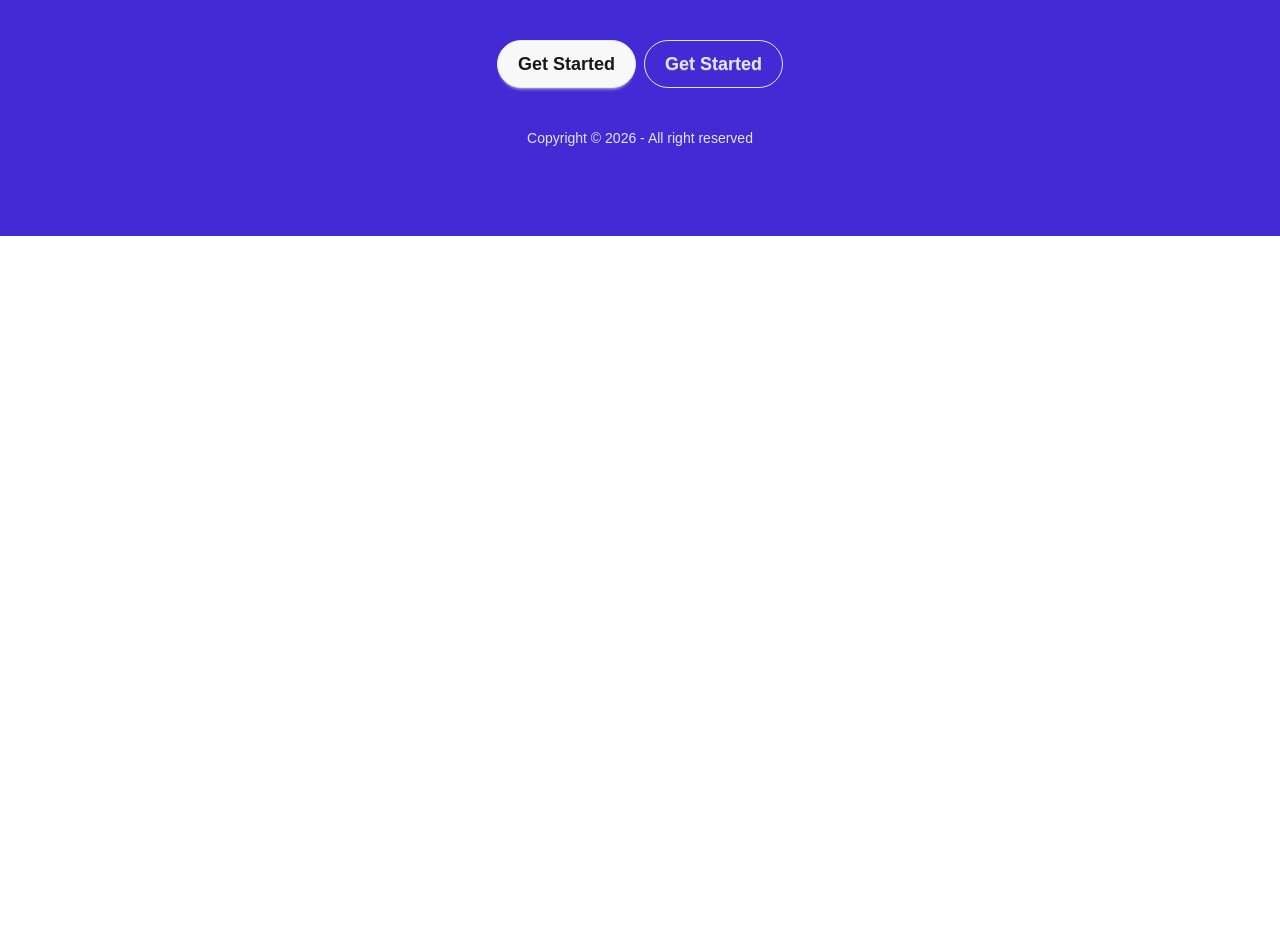
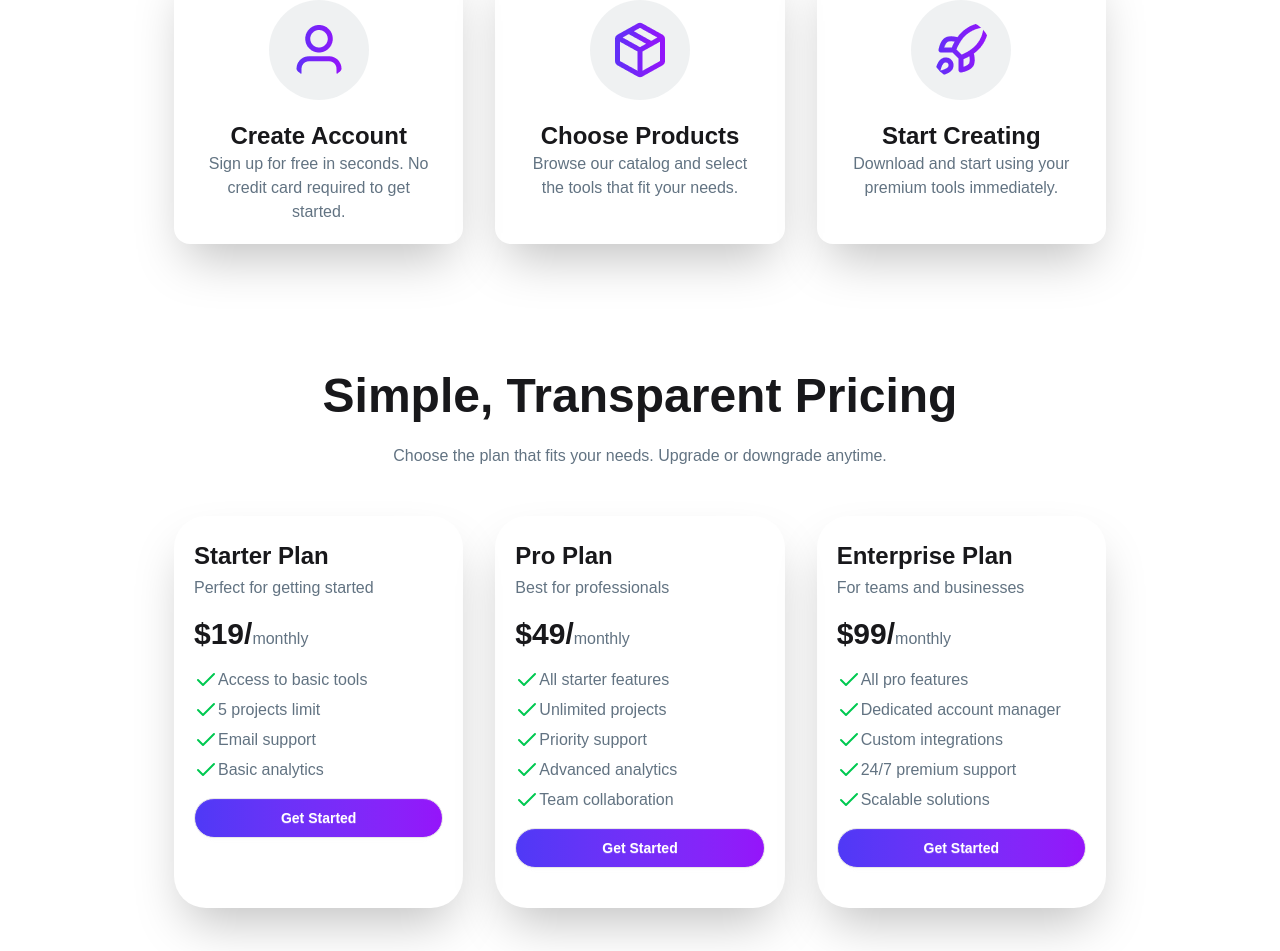
Before and after one commit to Safa-yet/Digital-tool-buy, a React (Vite) app: page / in a window 1280 px wide. Shown: the part 3381-4332 px from the top of the page. Before the commit the page ends 3617 px from the top, so only its background shows below. Built offline with nearby package versions, Linux system fonts and the light colour scheme.

Commit message:
added Pricing section

```diff
--- a/src/App.jsx
+++ b/src/App.jsx
@@ -7,6 +7,8 @@ import Rating from './component/Rating'
 import './index.css'
 import Products from './Products'
 import { useState } from 'react'
+import StepSec from './component/StepSec'
+import Priceing from './Priceing'
 
 
 function App() {
@@ -19,6 +21,9 @@ function App() {
     <Rating></Rating>
     <Products clickedProduct={clickedProduct} setChilckedProduct={setChilckedProduct}></Products>
 
+    <StepSec></StepSec>
+    <Priceing></Priceing>
+
 
 
     <Workflow></Workflow>
--- /dev/null
+++ b/src/Priceing.jsx
@@ -0,0 +1,90 @@
+import React from "react";
+import HeadLine from "./component/Common/HeadLine";
+import { Check } from "lucide-react";
+import Button from "./component/Common/Button";
+let data = [
+  {
+    id: 1,
+    name: "Starter Plan",
+    price: "$19/",
+    period: "monthly",
+    tag: "Perfect for getting started",
+    tagType: "popular",
+    features: [
+      "Access to basic tools",
+      "5 projects limit",
+      "Email support",
+      "Basic analytics",
+    ],
+  },
+  {
+    id: 2,
+    name: "Pro Plan",
+    price: "$49/",
+    period: "monthly",
+    tag: "Best for professionals",
+    tagType: "best seller",
+    features: [
+      "All starter features",
+      "Unlimited projects",
+      "Priority support",
+      "Advanced analytics",
+      "Team collaboration",
+    ],
+  },
+  {
+    id: 3,
+    name: "Enterprise Plan",
+    price: "$99/",
+    period: "monthly",
+    tag: "For teams and businesses",
+    tagType: "new",
+    features: [
+      "All pro features",
+      "Dedicated account manager",
+      "Custom integrations",
+      "24/7 premium support",
+      "Scalable solutions",
+    ],
+  },
+];
+
+const Priceing = () => {
+  return (
+    <div className="container mb-32 ">
+      <HeadLine
+        h1="Simple, Transparent Pricing"
+        p="Choose the plan that fits your needs. Upgrade or downgrade anytime."
+      ></HeadLine>
+
+      <div className="grid grid-cols-3 gap-8  items-stretch">
+        {data.map((item) => {
+            return <>
+            <div className="space-y-4  rounded-4xl hover:scale-110 pricingBox py-6 px-5 group shadow-2xl relative">
+                <div>
+
+                <h1 className="text-2xl font-bold">{item.name}</h1>
+                <p className="text-sec group-hover:text-white my-1">{item.tag}</p>
+                </div>
+                <h3 ><span className="text-3xl font-bold">{item.price}</span><span className="text-sec group-hover:text-white">monthly</span></h3>
+                <ul className="space-y-1.5">
+                    {
+                        item.features.map(i=><li className="flex"><Check className="text-green-500"></Check><span className="text-sec group-hover:text-white">{i}</span></li>)
+                    }
+                </ul>
+                <button className="pricingBtn">Get Started</button>
+
+                <div className="top-0 left-1/2 -translate-x-1/2 -translate-y-1/2  hidden group-hover:block absolute">
+                    <p className="py-.5 px-3 bg-[#FEF3C6] text-[#BB4D00] rounded-4xl">{item.tagType}</p>
+                </div>
+
+            </div>
+
+            </>
+        })}
+      </div>
+    </div>
+  );
+};
+
+export default Priceing;
--- a/src/component/Navbar.jsx
+++ b/src/component/Navbar.jsx
@@ -1,5 +1,6 @@
 import { ShoppingCart } from "lucide-react";
 import React from "react";
+import Button from "./Common/Button";
 
 const Navbar = ({clickedProduct}) => {
   const navItems = [
--- /dev/null
+++ b/src/component/StepSec.jsx
@@ -0,0 +1,55 @@
+import React from "react";
+import HeadLine from "./Common/HeadLine";
+
+let data = [
+  {
+    id: 1,
+    img: "src/assets/user.png",
+    name: "Create Account",
+    bio: "Sign up for free in seconds. No credit card required to get started.",
+  },
+  {
+    id: 2,
+    img: "src/assets/package.png",
+    name: "Choose Products",
+    bio: "Browse our catalog and select the tools that fit your needs."
+  },
+  {
+    id: 3,
+    img: "src/assets/rocket.png",
+    name: "Start Creating",
+    bio: "Download and start using your premium tools immediately."
+  }
+];
+const StepSec = () => {
+  return (
+    <div className="container mb-32">
+      <HeadLine  h1="Get Started in 3 Steps" p="Start using premium digital tools in minutes, not hours." ></HeadLine>
+
+      <div className="grid lg:grid-cols-3 md:grid-cols-2 gap-8 mt-4">
+        {data.map((item) => {
+          return (
+            <>
+              <div key={item.id} className="text-center shadow-2xl rounded-2xl  py-5 px-8 relative hover:scale-105 duration-300">
+
+                <img
+                  className="p-5 bg-sec/10 rounded-full mx-auto my-5"
+                  src={item.img}
+                  alt=""
+                />
+                <h1 className="text-2xl font-bold">{item.name}</h1>
+                <p className="text-sec ">{item.bio}</p>
+                <div className="w-6 h-6 rounded-full linear absolute text-white flex items-center justify-center top-3 right-3">
+
+                <p className='p-1 '>{item.id}</p>
+                </div>
+              </div>
+            </>
+          );
+        })}
+      </div>
+    </div>
+  );
+};
+
+export default StepSec;
--- a/src/index.css
+++ b/src/index.css
@@ -29,3 +29,17 @@
   @apply
   bg-linear-to-r from-[#4F39F6] to-[#9514FA]
 }
+
+.pricingBox{
+  @apply
+  hover:bg-linear-to-r
+   from-[#4F39F6] to-[#9514FA]
+   hover:text-white duration-300
+}
+
+.pricingBtn{
+  @apply
+btn w-full rounded-full text-white
+  bg-gradient-to-r from-[#4F39F6] to-[#9514FA]
+  group-hover:bg-none group-hover:bg-white group-hover:text-black duration-300
+}
```
